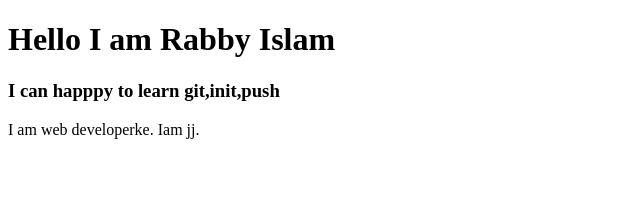
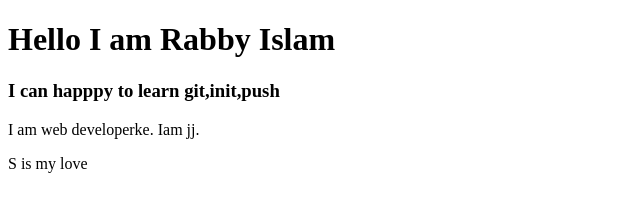
Before and after one commit to mrwpmaster/my-first-website, a plain HTML site: page index.html in a window 1280 px wide. Shown: the full height of the page, 0-640 px from the left. Drawn offline with Linux system fonts and the light colour scheme.

Commit message:
Update index.html

```diff
--- a/index.html
+++ b/index.html
@@ -9,5 +9,6 @@
     <h1>Hello I am Rabby Islam</h1>
     <h3>I can happpy to learn git,init,push</h3>
     <p>I am web developerke. Iam jj.</p>
+    S is my love
 </body>
 </html>
```
